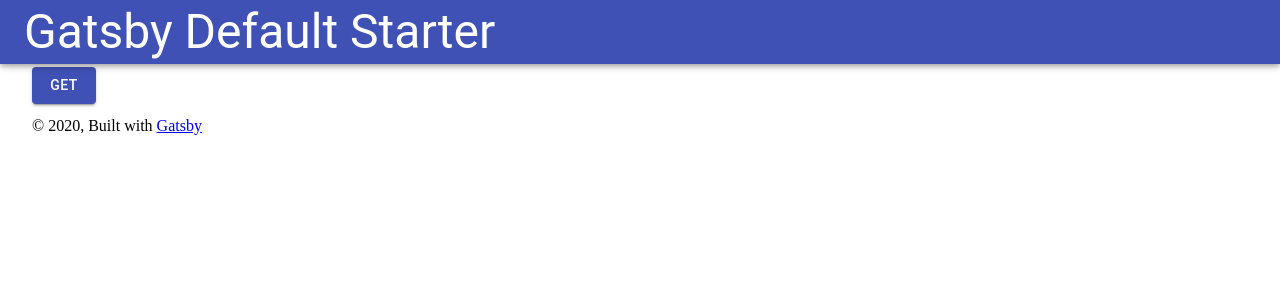
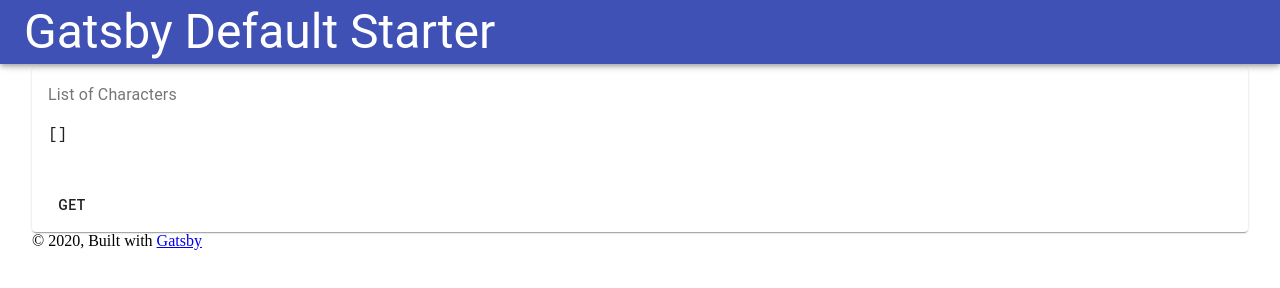
Before and after one commit to CodeWorkshop-io/gatsby-demo, a Gatsby site: page /Characters in a window 1280 px wide. Built offline with nearby package versions, Linux system fonts and the light colour scheme; Gatsby itself is replaced by a stand-in of ours.

Commit message:
RickAndMortyAPI

```diff
--- a/src/character/CharacterCard.js
+++ b/src/character/CharacterCard.js
@@ -1,5 +1,5 @@
 import React, { useState } from "react"
-import axios from "axios"
+import Characters from "../pages/Characters"
 
 import {
   Card,
@@ -9,25 +9,17 @@ import {
   Typography,
 } from "@material-ui/core"
 
-const CharacterCard = () => {
-  const [characters, setCharacters] = useState()
-
-  const getCharacterCard = async () => {
-    const data = await axios.get("https://rickandmortyapi.com/api/character/")
-
-    setCharacters(data)
-  }
-
+const CharacterCard = ({ onSubmit, children }) => {
   return (
     <Card>
       <CardContent>
         <Typography color="textSecondary" gutterBottom>
           List of Characters
         </Typography>
+        <Typography>{children}</Typography>
       </CardContent>
-      <pre>{JSON.stringify(characters, null, 2)}</pre>
       <CardActions>
-        <Button size="medium" onClick={getCharacterCard}>
+        <Button size="medium" onClick={onSubmit}>
           GET
         </Button>
       </CardActions>
--- a/src/pages/Characters.js
+++ b/src/pages/Characters.js
@@ -1,21 +1,24 @@
 import React, { useState } from "react"
 import axios from "axios"
 
-import { Button, LinearProgress, Typography } from "@material-ui/core"
+import { LinearProgress, Typography } from "@material-ui/core"
 
 import Layout from "../components/layout"
+import CharacterCard from "../character/CharacterCard"
 
 const Characters = () => {
   const [loading, setLoading] = useState(false)
   const [error, setError] = useState("")
-  const [characters, setCharacters] = useState()
+  const [characters, setCharacters] = useState([])
 
   const getCharacters = async () => {
     setLoading(true)
     try {
-      const data = await axios.get("https://rickandmortyapi.com/api/character/")
+      const response = await axios.get(
+        "https://rickandmortyapi.com/api/character/"
+      )
 
-      setCharacters(data)
+      setCharacters(response)
     } catch (ex) {
       console.error(ex)
       setError(ex.message)
@@ -31,10 +34,10 @@ const Characters = () => {
       {error && <Typography color="error">{error}</Typography>}
 
       <br />
-      <Button variant="contained" onClick={getCharacters} color="primary">
-        GET
-      </Button>
-      <pre>{JSON.stringify(characters, null, 2)}</pre>
+
+      <CharacterCard onSubmit={getCharacters}>
+        <pre>{JSON.stringify(characters, null, 2)}</pre>
+      </CharacterCard>
     </Layout>
   )
 }
--- a/src/pages/page-2.js
+++ b/src/pages/page-2.js
@@ -5,7 +5,6 @@ import Link from "@material-ui/core/Link"
 
 import Layout from "../components/layout"
 import SEO from "../components/seo"
-import CharacterCard from "../character/CharacterCard"
 
 const SecondPage = () => (
   <Layout>
@@ -21,8 +20,7 @@ const SecondPage = () => (
     <pre />
 
     <Link href="/">Go back to the homepage</Link>
-    <br />
-    <CharacterCard />
+
     <br />
   </Layout>
 )
```
